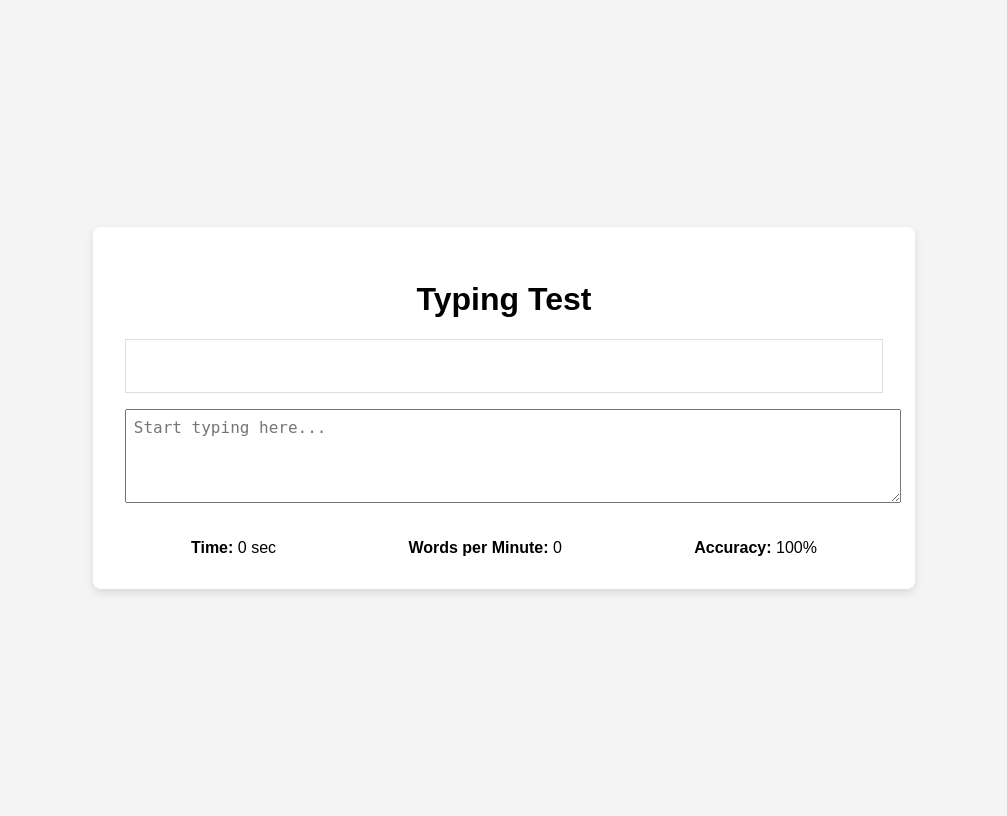
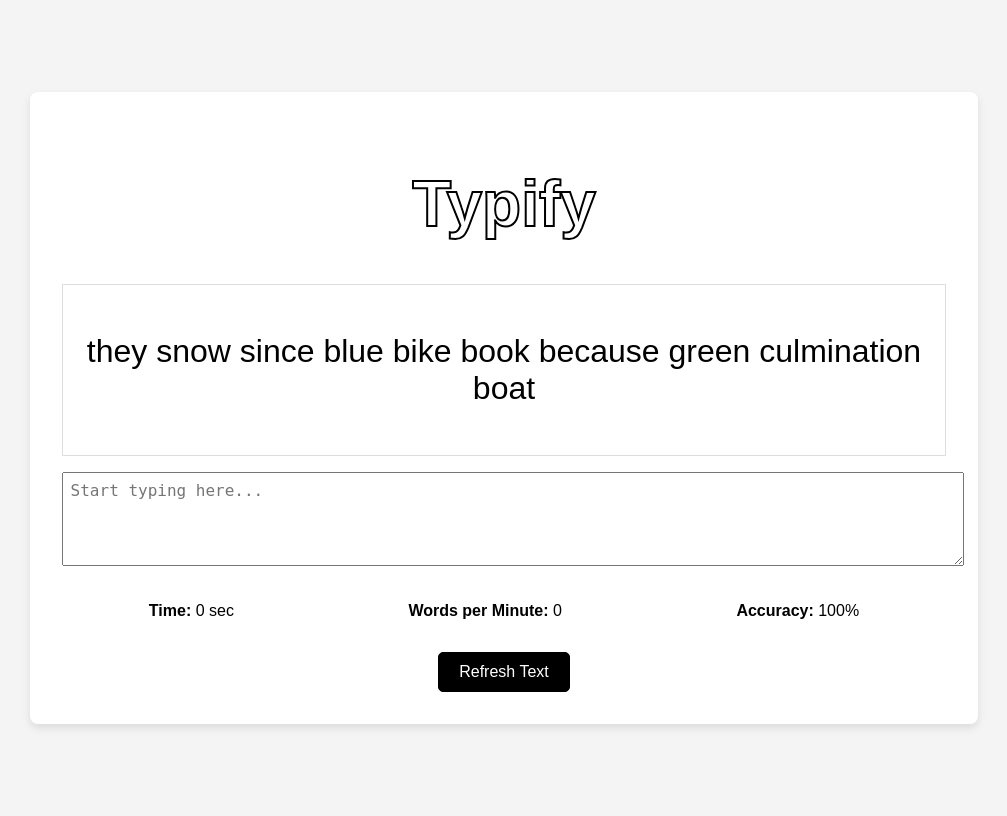
Before and after one commit to rudrapatel001/Typify, a Django app: page / in a window 1280 px wide. Shown: the whole page, without its empty margins (136-1143 px from the left). Run offline with Django 5.2, Linux system fonts and the light colour scheme; data that the repository does not hold is empty.

Commit message:
add json file to fetch words

```diff
--- /dev/null
+++ b/testapp/static/myapp/data/words.json
@@ -0,0 +1,19 @@
+{
+    "simple_words_list": [
+        "cat", "dog", "hat", "run", "jump", "bat", "sun", "fish", "star", "fun",
+        "sit", "red", "blue", "yellow", "green", "apple", "pear", "car", "bike",
+        "bird", "tree", "cup", "ball", "box", "book", "pen", "pencil", "toy", "table",
+        "chair", "door", "shoe", "frog", "cow", "moon", "hand", "foot", "rain", "snow",
+        "light", "dark", "wind", "fire", "water", "cloud", "flower", "leaf", "grass", "sky",
+        "mountain", "river", "sea", "sand", "beach", "boat", "ship", "train", "plane", "road",
+        "street", "home", "house", "school", "park", "cake", "cookie", "milk", "juice", "egg",
+        "bread", "butter", "honey", "jam", "cheese", "salt", "pepper", "onion", "potato", "tomato",
+        "I", "you", "we", "they", "he", "she", "it", "a", "an", "the", "and", "but", "or", "so",
+        "because", "if", "when", "while", "then", "although", "as", "before", "since", "until",
+        "exquisite", "phenomenon", "quintessential", "meticulous", "incredible", "spectacular",
+        "astounding", "contemplate", "demonstrate", "implement", "analyze", "hypothesis", "strategy",
+        "calculation", "interpret", "transformation", "discovery", "philosophy", "visionary", "precision",
+        "harmony", "transcend", "introspection", "magnificent", "extraordinary", "jurisdiction",
+        "culmination", "revolutionary", "significant", "paradigm"
+    ]
+}
--- a/testapp/static/testapp/style.css
+++ /dev/null
@@ -1,54 +0,0 @@
-/* Add some basic styling */
-body {
-  font-family: Arial, sans-serif;
-  background-color: #f4f4f4;
-  display: flex;
-  flex-direction: column;
-  align-items: center;
-  justify-content: center;
-  height: 100vh;
-}
-
-.container {
-  background-color: white;
-  padding: 2rem;
-  border-radius: 8px;
-  box-shadow: 0 4px 8px rgba(0, 0, 0, 0.1);
-  width: 60%;
-  text-align: center;
-}
-
-.text-box {
-  border: 1px solid #ddd;
-  padding: 1rem;
-  margin-bottom: 1rem;
-  font-size: 1.2rem;
-}
-
-.input-box {
-  width: 100%;
-  padding: 0.5rem;
-  font-size: 1rem;
-  margin-bottom: 1rem;
-}
-
-.stats {
-  display: flex;
-  justify-content: space-around;
-  margin-top: 1rem;
-}
-
-#refresh-button {
-  padding: 10px 20px;
-  font-size: 16px;
-  background-color: #007bff;
-  color: white;
-  border: none;
-  border-radius: 5px;
-  cursor: pointer;
-  margin-top: 10px;
-}
-
-#refresh-button:hover {
-  background-color: #0056b3;
-}
--- a/testapp/templates/testapp/index.html
+++ b/testapp/templates/testapp/index.html
@@ -5,15 +5,81 @@
     <meta name="viewport" content="width=device-width, initial-scale=1.0" />
     <title>Typing Test</title>
     {% load static %}
-    <link rel="stylesheet" href="{% static 'testapp/style.css' %}" />
+    <style>
+      /* Add some basic styling */
+      body {
+        font-family: Arial, sans-serif;
+        background-color: #f4f4f4;
+        display: flex;
+        flex-direction: column;
+        align-items: center;
+        justify-content: center;
+        height: 100vh;
+      }
+
+      .container {
+        background-color: white;
+        padding: 2rem;
+        border-radius: 8px;
+        box-shadow: 0 4px 8px rgba(0, 0, 0, 0.1);
+        width: 70%;
+        text-align: center;
+      }
+      .container h1 {
+        color: #fff;
+        font-size: 4rem;
+        font-weight: 900;
+        -webkit-text-stroke: 2px #000;
+      }
+
+      .text-box {
+        border: 1px solid #ddd;
+        padding: 1rem;
+        margin-bottom: 1rem;
+        font-size: 2rem;
+      }
+
+      .input-box {
+        width: 100%;
+        padding: 0.5rem;
+        font-size: 1rem;
+        margin-bottom: 1rem;
+      }
+
+      .stats {
+        display: flex;
+        justify-content: space-around;
+        margin-top: 1rem;
+      }
+
+      .btn {
+        padding: 10px 20px;
+        font-size: 16px;
+        background-color: #000;
+        color: white;
+        border: 1px solid #000;
+        border-radius: 5px;
+        cursor: pointer;
+        margin-top: 2rem;
+        transition: 0.3s ease;
+      }
+
+      .btn:hover {
+        background-color: #fff;
+        color: #000;
+      }
+    </style>
   </head>
   <body>
     <div class="container">
-      <h1>Typing Test</h1>
+      <h1>Typify</h1>
 
       <div class="text-box">
         <!-- Random text for typing test -->
-        <p id="typing-text">{{ typing_text }}</p>
+        <p id="typing-text">
+          <span id="correct-text"></span
+          ><span id="remaining-text">{{ typing_text }}</span>
+        </p>
       </div>
 
       <textarea
@@ -28,16 +94,18 @@
         <div><strong>Words per Minute:</strong> <span id="wpm">0</span></div>
         <div><strong>Accuracy:</strong> <span id="accuracy">100</span>%</div>
       </div>
+
+      <!-- Refresh and Reset Buttons -->
+      <button class="btn" id="refresh-btn">Refresh Text</button>
     </div>
 
     <script>
-      // Basic JavaScript for typing test functionality
       let startTime, interval;
       let timeDisplay = document.getElementById("time");
       let wpmDisplay = document.getElementById("wpm");
       let accuracyDisplay = document.getElementById("accuracy");
       let userInput = document.getElementById("user-input");
-      let typingText = document.getElementById("typing-text").innerText;
+      let typingText = document.getElementById("remaining-text").innerText;
 
       userInput.addEventListener("input", () => {
         if (!startTime) {
@@ -47,14 +115,23 @@
 
         // Check for accuracy and WPM
         const typedText = userInput.value;
-        const correctText = typingText.slice(0, typedText.length);
-        let correctChars = 0;
+        let correctChars = "";
+        let incorrectChars = "";
+
         for (let i = 0; i < typedText.length; i++) {
           if (typedText[i] === typingText[i]) {
-            correctChars++;
+            correctChars += typedText[i];
+          } else {
+            incorrectChars += typedText[i];
           }
         }
-        const accuracy = (correctChars / typedText.length) * 100 || 100;
+
+        document.getElementById("correct-text").innerText = correctChars;
+        document.getElementById("remaining-text").innerText = typingText.slice(
+          typedText.length
+        );
+
+        const accuracy = (correctChars.length / typedText.length) * 100 || 100;
         accuracyDisplay.innerText = accuracy.toFixed(2);
 
         const wordsTyped = typedText.split(" ").length;
@@ -74,6 +151,27 @@
         );
         timeDisplay.innerText = timeElapsed;
       }
+
+      // Refresh button to reload page
+      document
+        .getElementById("refresh-btn")
+        .addEventListener("click", function () {
+          location.reload();
+        });
+
+      // Reset button to clear input and reset stats
+      document
+        .getElementById("reset-btn")
+        .addEventListener("click", function () {
+          userInput.value = ""; // Clear the user input
+          startTime = null; // Reset start time
+          clearInterval(interval); // Clear the interval
+          timeDisplay.innerText = "0"; // Reset time display
+          wpmDisplay.innerText = "0"; // Reset WPM display
+          accuracyDisplay.innerText = "100"; // Reset accuracy display
+          document.getElementById("correct-text").innerText = "";
+          document.getElementById("remaining-text").innerText = typingText; // Reset the text display
+        });
     </script>
   </body>
 </html>
--- a/testapp/views.py
+++ b/testapp/views.py
@@ -1,12 +1,21 @@
-import requests
+import os
+import random
+import json
+from django.conf import settings
 from django.shortcuts import render
 
 def index(request):
-    # Fetch random words from the API
-    response = requests.get('https://random-word-api.herokuapp.com/word?number=10')
-    if response.status_code == 200:
-        random_words = ' '.join(response.json())  # Join the list of random words
-    else:
-        random_words = "The quick brown fox jumps over the lazy dog."  # Fallback text
+    # Define the path to the JSON file (within the static directory)
+    json_path = os.path.join(settings.BASE_DIR, 'testapp/static/myapp/data/words.json')
+
+    # Load the words from the JSON file
+    with open(json_path, 'r') as file:
+        data = json.load(file)
+
+    # Fetch the list of words
+    simple_words_list = data.get('simple_words_list', [])
+
+    # Select 10 random words from the list
+    random_words = ' '.join(random.sample(simple_words_list, 10))
 
     return render(request, 'testapp/index.html', {'typing_text': random_words})
--- a/typingtest/settings.py
+++ b/typingtest/settings.py
@@ -120,9 +120,9 @@ USE_TZ = True
 # https://docs.djangoproject.com/en/5.1/howto/static-files/
 
 STATIC_URL = '/static/'
-
-# For development: where static files are stored locally
-STATICFILES_DIRS = [BASE_DIR / 'static']  # Add the static directory for development
+STATICFILES_DIRS = [
+    os.path.join(BASE_DIR, 'myapp/static'),  # Ensure your static directory is listed here
+]
 
 # For production: where static files are collected after running 'collectstatic'
 STATIC_ROOT = BASE_DIR / 'staticfiles'  # For deployment
```
